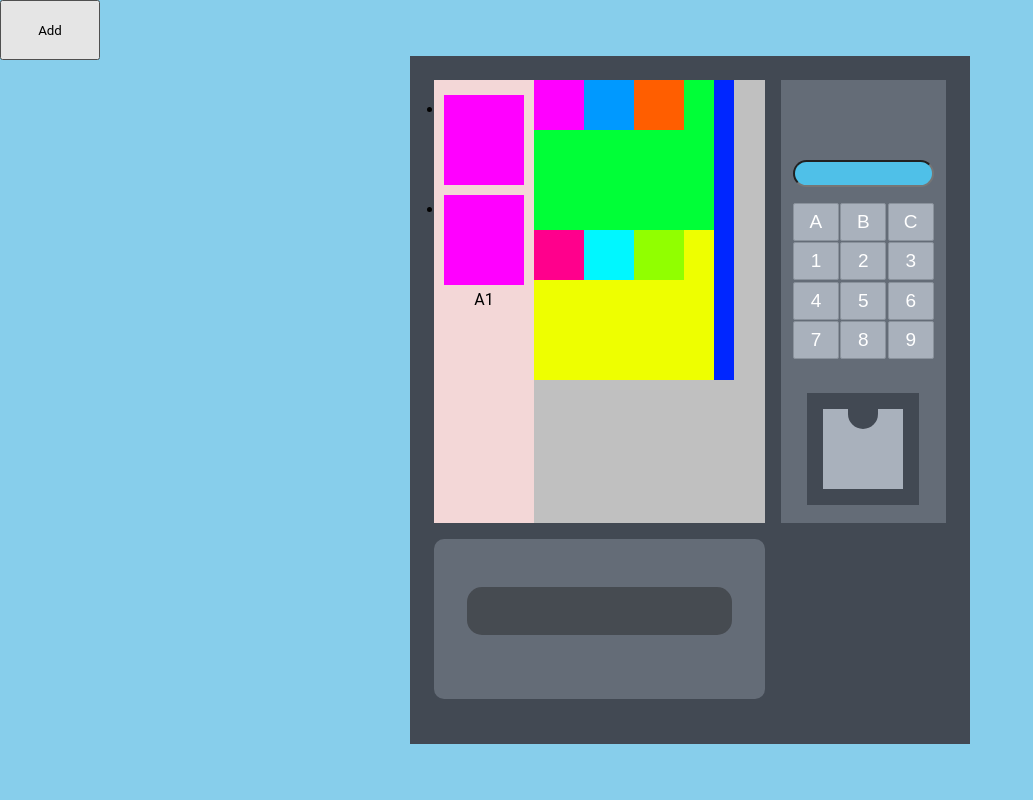
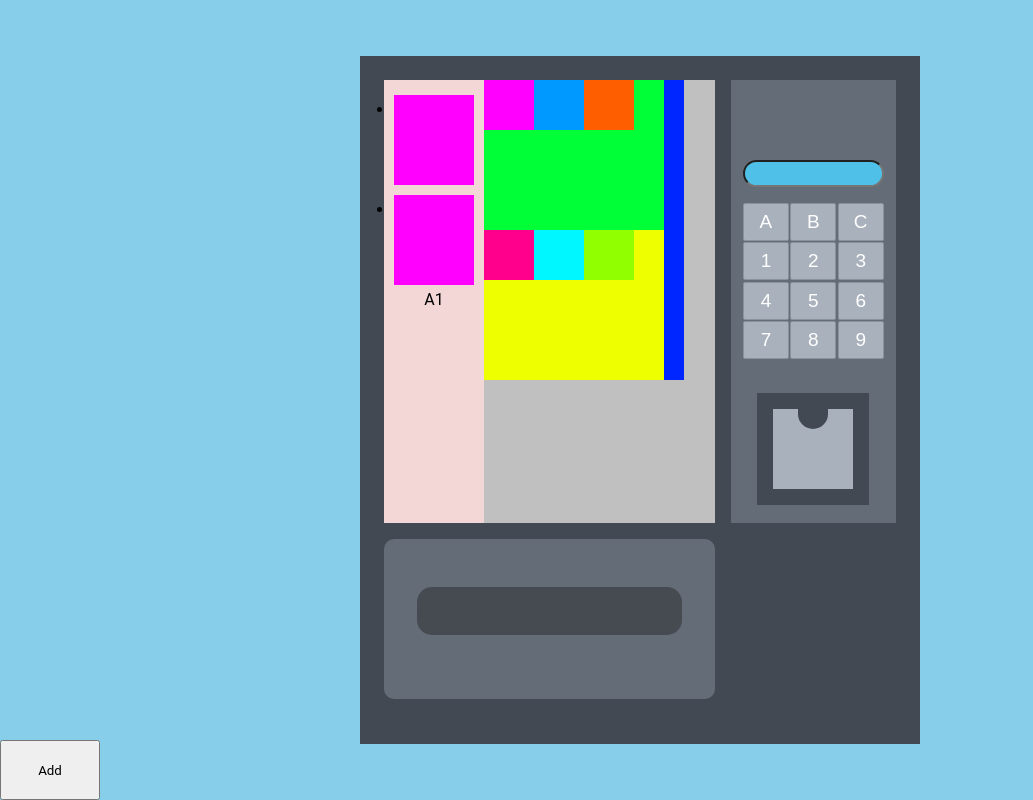
Before and after one commit to castelll0009/Vending-Machine, a website built with Parcel: page index.html in a window 1280 px wide. Shown: the whole page, without its empty margins (0-1033 px from the left). Built offline with nearby package versions, Linux system fonts and the light colour scheme.

Commit message:
button add fixed

```diff
--- a/css/vectors-machine.css
+++ b/css/vectors-machine.css
@@ -86,6 +86,15 @@ body {
     display: grid;
     grid-template-columns: repeat(3, 1fr);
     grid-gap: 0.5em; */
+}
+
+.btn_add_A{
+    width: 100px;
+    height: 60px;
+    position: fixed;
+    bottom: 0;
+    z-index: 1;
+    left: 0;
 }
 
 
--- a/index.html
+++ b/index.html
@@ -9,7 +9,7 @@
     <title>Document</title>
 </head>
 <body>
-    <button onclick="addLi()"  style="width: 100px; height: 60px;">Add</button>
+    <button onclick="addLi()"  class="btn_add_A" style="width: 100px; height: 60px;">Add</button>
     <!-- <button id="btn_add_A"  style="width: 100px; height: 60px;">Add</button> -->
 
     <div class="machine ">
```
